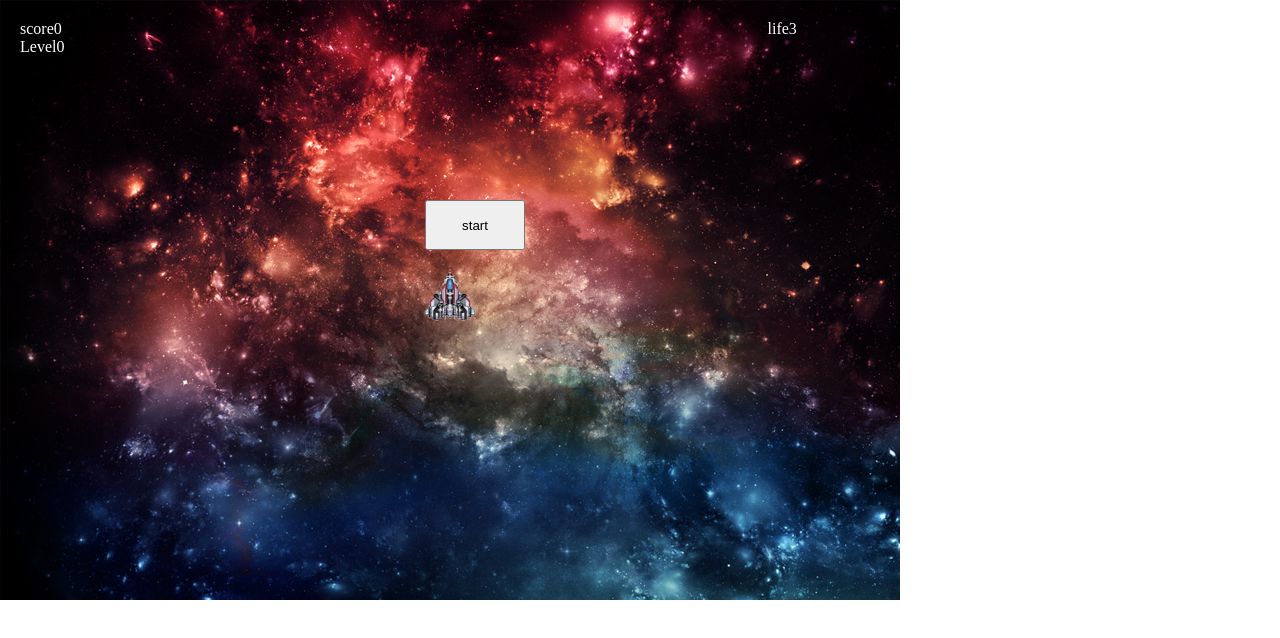
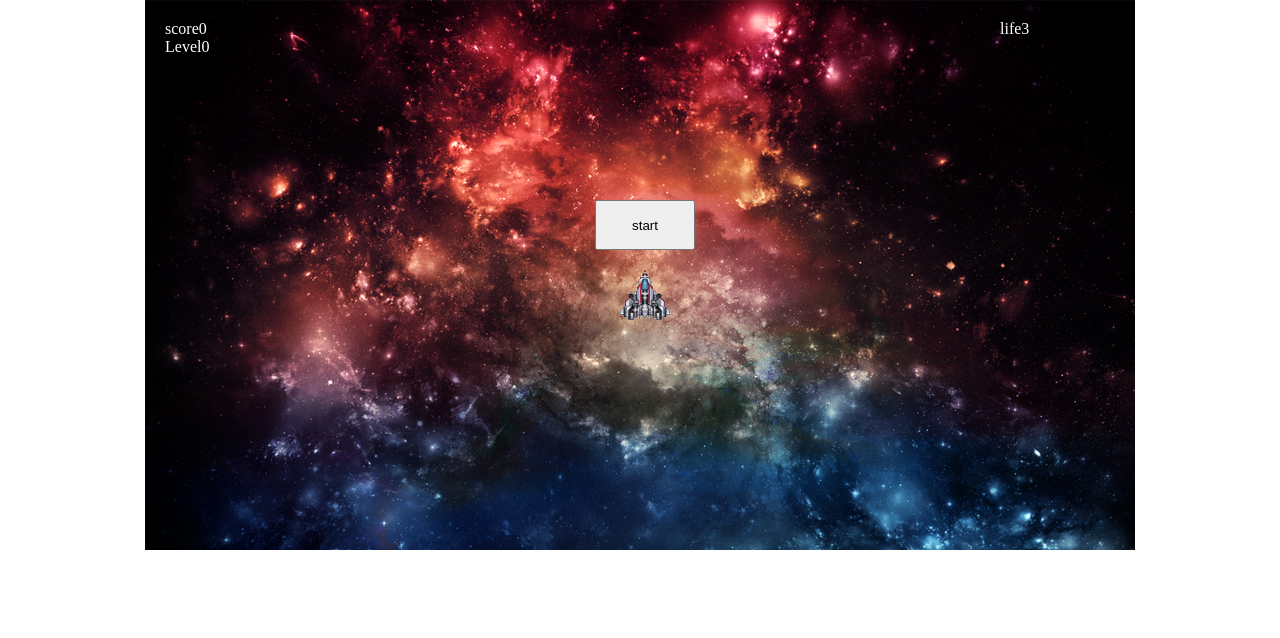
Before and after one commit to Satish-Gupta/Asteroids-Game, a plain HTML site: page index.html in a window 1280 px wide. Drawn offline with Linux system fonts and the light colour scheme.

Commit message:
hide debug info,resize game window

```diff
--- a/css/layout.css
+++ b/css/layout.css
@@ -2,12 +2,12 @@
 /* CSS Document */
 
 .main-wrapper {
-    width: 900px;
-    height: 600px;
+    width: 990px;
+    height: 550px;
     background: red;
     margin: 0 auto;
     overflow: hidden;
-    float: left;
+    /*float: left;*/
 }
 .debug-info {
     width: 100px;
--- a/index.html
+++ b/index.html
@@ -9,8 +9,8 @@
 </head>
 <body>
 <div class="main-wrapper">
-</div>
-<div class="debug-info" id="debug">
+<!--</div>-->
+<!--<div class="debug-info" id="debug">-->
 
 </div>
 <script type="text/javascript" src="js/helper.js"></script>
--- a/js/game.js
+++ b/js/game.js
@@ -1,7 +1,7 @@
  'use strict';
 
 function AsteroidGame() {
-
+    var debug = false;
     var gameWrapper;
     this.score = 0;
     this.life = 3;
@@ -105,7 +105,8 @@ function AsteroidGame() {
 
         gameWrapper = mainWrapper;
         setWrapperProperties(wrapperWidth, wrapperHeight);
-
+        spaceProperties.width = wrapperWidth;
+        spaceProperties.height = wrapperHeight;
         helper = new Helper();
 
         createSpace();
@@ -395,7 +396,7 @@ var gameWrapper = document.createElement('div');
 mainWrapper[0].appendChild(gameWrapper);
 
 var game = new AsteroidGame();
-game.init(gameWrapper, 900, 600);
+game.init(gameWrapper, 1000, 600);
 setInterval(function() {
     console.log(counter);
     fps = counter;
```
